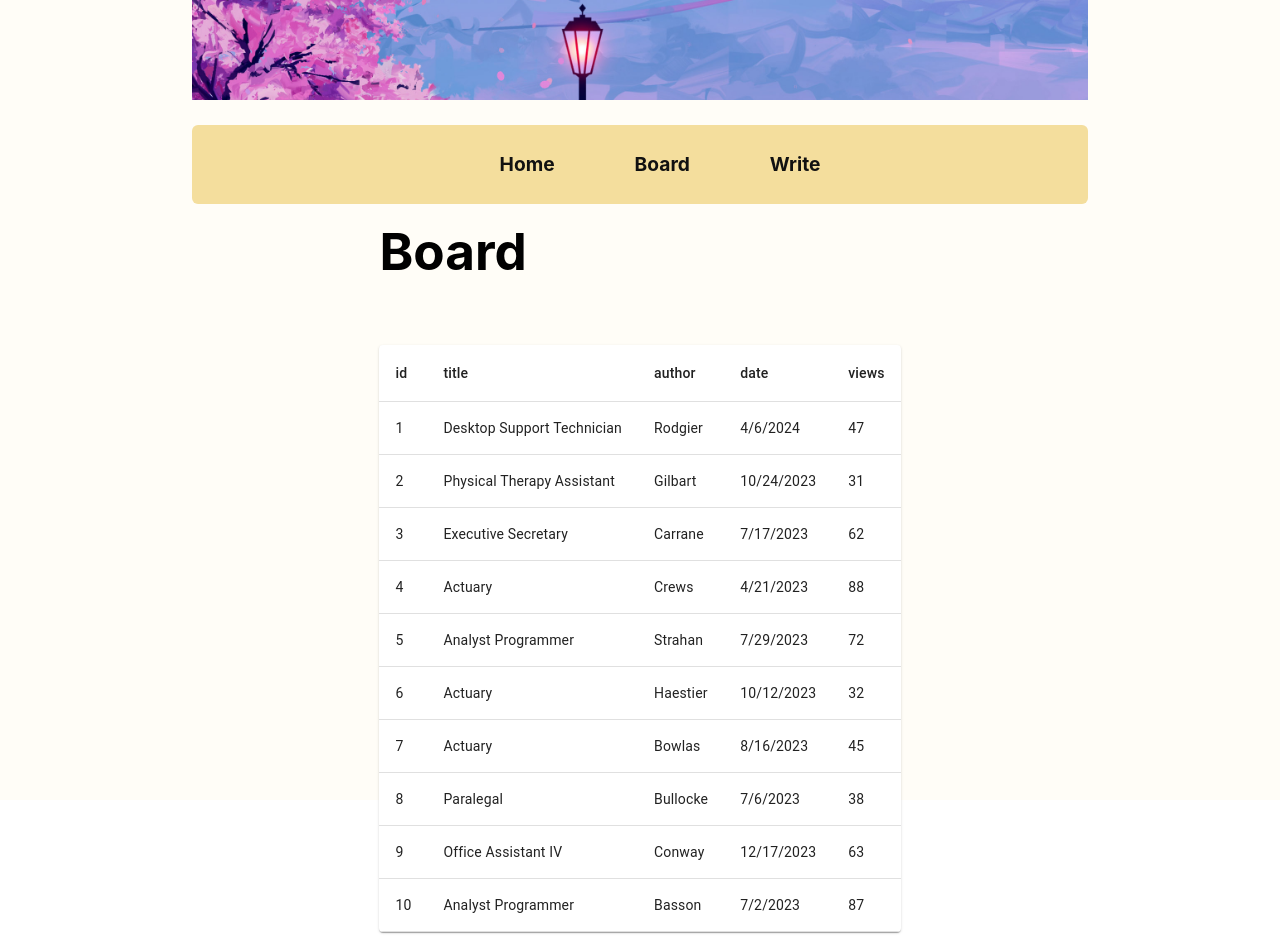
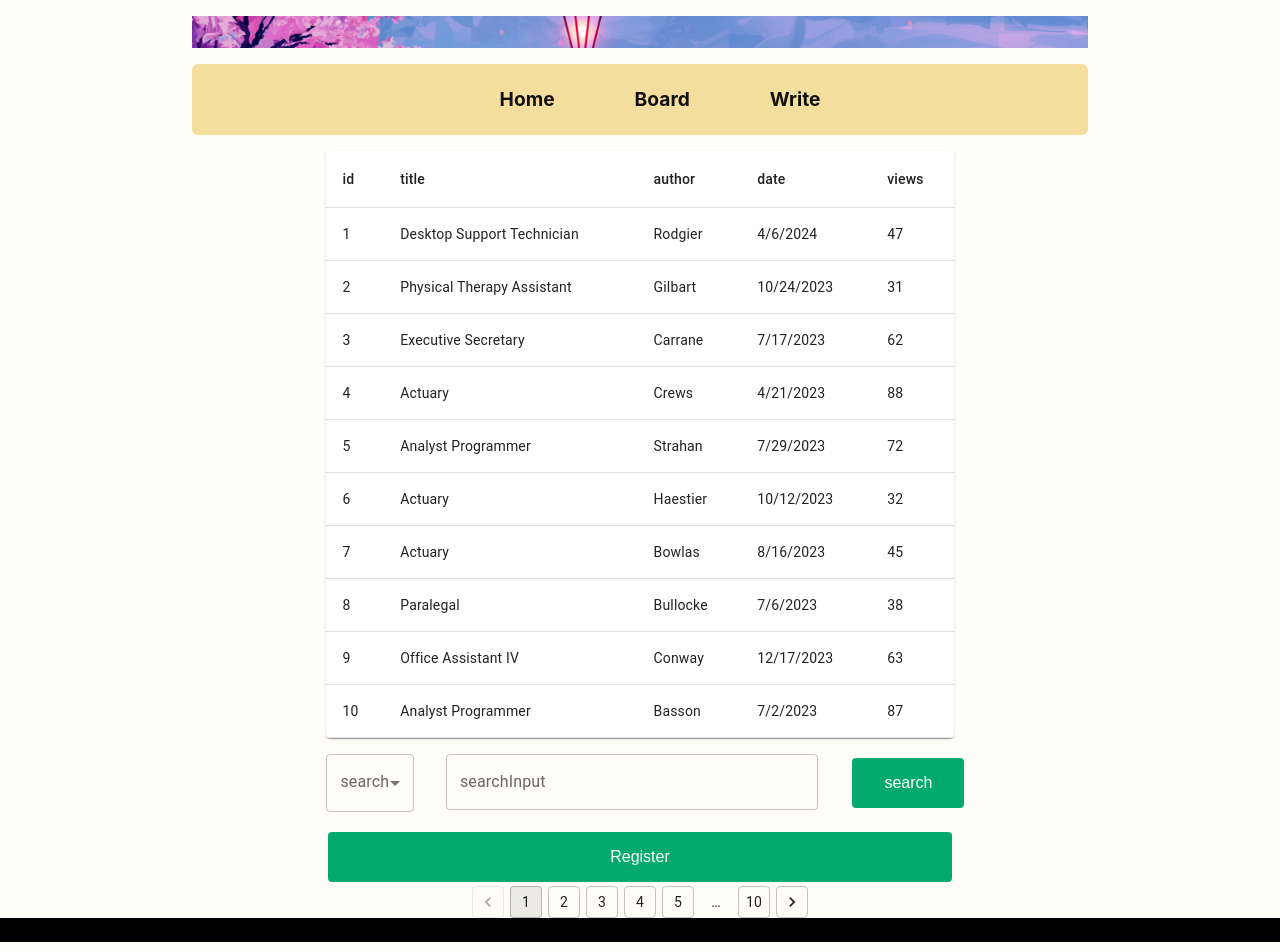
Before and after one commit to daumtto53/mini_board, a React (Vite) app in the folder frontend/: page /board in a window 1280 px wide. Shown: the top 952 px of the page. Built offline with nearby package versions, Linux system fonts and the light colour scheme.

Commit message:
style(front): board-read css style is stable now.

```diff
--- a/frontend/src/Board/BoardHome.jsx
+++ b/frontend/src/Board/BoardHome.jsx
@@ -1,43 +1,36 @@
 import BoardTable from "./BoardTable.jsx";
 import BoardPagination from "./BoardPagination.jsx";
 import BoardSearchBar from "./BoardSearchBar.jsx";
-import Button from "@mui/material/Button";
 
 import styles from "./css/Board.module.css";
 
-function BoardRegisterButton() {
-    return <Button
-		variant="contained"
-		sx={{
-			maxWidth: "15vh",
-			height: "5vh",
-			marginTop:"1vh",
-			marginRight: "5vh",
-			marginLeft: "auto"
-		}}>Register</Button>;
-}
+//export function BoardRegisterButton() {
+//    return (
+//        <Button
+//            variant="contained"
+//            sx={{
+//                maxWidth: "15vh",
+//                height: "5vh",
+//                marginTop: "1vh",
+//                marginRight: "5vh",
+//                marginLeft: "auto",
+//            }}
+//        >
+//            Register
+//        </Button>
+//    );
+//}
 
-function BoardHome() {
+export default function BoardHome() {
     return (
-        <div className={styles["page-wrapper"]}>
-            <header>
-                <h1>Board</h1>
-            </header>
-            <main>
         <section className={styles["board-wrapper"]}>
             <div className={styles.board}>
                 <BoardTable />
             </div>
-
 				<BoardSearchBar />
-
+				<button className={styles.register}>Register</button>
+				{/*<BoardRegisterButton />*/}
             <BoardPagination className={styles.pagination} />
-                    <BoardRegisterButton />
         </section>
-            </main>
-            <footer></footer>
-        </div>
     );
 }
-
-export default BoardHome;
--- a/frontend/src/Board/BoardPagination.jsx
+++ b/frontend/src/Board/BoardPagination.jsx
@@ -1,9 +1,7 @@
 import * as React from 'react';
 import Pagination from '@mui/material/Pagination';
-import Stack from '@mui/material/Stack';
 
 import styles from './css/Board.module.css';
-
 
 export default function BoardPagination() {
 	return (
--- a/frontend/src/Board/BoardSearchBar.jsx
+++ b/frontend/src/Board/BoardSearchBar.jsx
@@ -11,9 +11,11 @@ import styles from "./css/Board.module.css";
 
 export default function BoardSearchBar() {
     return (
+        <>
             <form className={styles["searchbar-wrapper"]} method="post">
                 <FormControl
                     sx={{
+                        width: "50vw",
                         display: "flex",
                         flexWrap: "wrap",
                         flexDirection: "row",
@@ -27,6 +29,7 @@ export default function BoardSearchBar() {
                         id="option"
                         name="option"
                         label="Age"
+                        size="small"
                         sx={{
                             flexGrow: 1,
                         }}
@@ -44,16 +47,9 @@ export default function BoardSearchBar() {
                             flexGrow: 3,
                         }}
                     />
-                <Button
-                    type="submit"
-                    variant="outlined"
-                    sx={{
-                        flexGrow: 1 / 2,
-                    }}
-                >
-                    Search
-                </Button>
+					<button>search</button>
                 </FormControl>
             </form>
+        </>
     );
 }
--- a/frontend/src/Board/BoardTable.jsx
+++ b/frontend/src/Board/BoardTable.jsx
@@ -23,7 +23,7 @@ function makeBoardRow(data, i) {
 function Board() {
     return (
             <TableContainer component={Paper}>
-                <Table aria-label="simple table">
+                <Table aria-label="simple table" sx={{size: "small"}}>
                     <TableHead>
                         <TableRow>
                             <TableCell>id</TableCell>
--- a/frontend/src/Board/css/Board.module.css
+++ b/frontend/src/Board/css/Board.module.css
@@ -1,9 +1,8 @@
+/*
 .page-wrapper {
     margin: 0 auto;
     width: 100%;
     height: 100%;
-
-	/*border: solid 3px blue;*/
 }
 
 .page-wrapper > header > h1 {
@@ -22,34 +21,41 @@
 
 .page-wrapper footer {
     height: 5%;
-}
+}*/
 
 /* Board내의 board, serachbar, pagination ratio START*/
 .board-wrapper {
     display: flex;
     flex-direction: column;
-    align-content: center;
+    align-items: stretch;
+	justify-content: center;
+	margin: 0 auto;
 
-	margin: 0 auto;
+	width: 70%;
 
 	/*border: solid 3px red;*/
 }
-
-.board-wrapper > .board {
+.board-wrapper .board {
     flex: 8 8 0;
 }
-
-.board-wrapper > .searchbar {
+.board-wrapper  .searchbar {
     flex: 1 1 0;
 }
-
-.board-wrapper > .pagination {
+.board-wrapper .pagination {
     flex: 1 1 0;
 }
 /* END */
 
 .searchbar-wrapper {
-    margin: 2rem 0;
+    margin: 1rem 0;
+}
+
+.board-wrapper .register {
+
+}
+
+.board-wrapper .line {
+	display: flex;
 }
 
 .pagination-wrapper {
--- a/frontend/src/RootLayout.jsx
+++ b/frontend/src/RootLayout.jsx
@@ -1,6 +1,13 @@
 import styles from "./RootLayout.module.css";
 import banner from "../resources/banner.jpg";
 import { Link, NavLink, Outlet } from "react-router-dom";
+
+function Footer() {
+	return (
+		<>
+		</>
+	);
+}
 
 export default function RootLayout() {
     return (
@@ -24,7 +31,10 @@ export default function RootLayout() {
 			<main>
 				<Outlet />
 			</main>
-            <div className={styles.main}></div>
+			<footer>
+				Text
+				{/*<Footer />*/}
+			</footer>
         </div>
     );
 }
--- a/frontend/src/RootLayout.module.css
+++ b/frontend/src/RootLayout.module.css
@@ -3,16 +3,26 @@
 	display: flex;
 	flex-direction: column;
 	align-items: center;
-	height: 100vh;
+	height: 100%;
+	justify-content: space-between;
+}
+
+.base header {
+	display: flex;
+	flex-direction: column;
+	margin-bottom: 1rem;
 }
 
 .base img {
-	height: 100px;
+	margin-top: 1rem;
+	height: 2rem;
 	width: 70vw;
 	object-fit: cover;
 }
 
+
 .navbar-wrapper {
+	margin-top: 1rem;
 	vertical-align: top;
 	font-size: 1.2rem;
 	background-color: #f4de9d;
@@ -30,7 +40,6 @@
 .navbar-wrapper ul {
 	list-style-type: none;
 	text-align: center;
-	height: 100%;
 }
 
 .navbar-wrapper li {
@@ -41,7 +50,7 @@
 
 .navbar-wrapper a {
 	display: block;
-	padding: 25px 20px;
+	padding: 2px 20px;
 	text-decoration: none;
 	text-align: center;
 	color: #111111 ;
@@ -53,3 +62,20 @@
 a:hover {
 	background-color: red;
 }
+
+.base > main {
+	width: 70vw;
+}
+
+.base > footer {
+	/*position:absolute;*/
+    margin:0;
+    padding:0;
+    bottom:0;
+    left:0;
+    width:100%;
+
+	height: 3%;
+	width: 100%;
+	background-color: black;
+}
--- a/frontend/src/index.css
+++ b/frontend/src/index.css
@@ -1,5 +1,11 @@
 * {
     box-sizing: border-box;
+}
+
+html {
+    height: 100%;
+    padding: 0;
+    margin: 0;
 }
 
 /*#root {
@@ -29,13 +35,15 @@
 }*/
 
 #root {
-	width: 100%;
-	justify-content: center;
+    width: 100%;
+    justify-content: center;
+    height: 100%;
 }
 
 body {
     font-family: Inter, system-ui, Avenir, Helvetica, Arial, sans-serif;
     line-height: 1.5;
+    height: 100%;
     font-weight: 400;
 
     color-scheme: light dark;
@@ -65,8 +73,9 @@ body {
     place-items: center;
     min-width: 320px;
     min-height: 100vh;
+    height: 100%;
     background-color: #fffdf7;
-	color: black;
+    color: black;
 }
 
 h1 {
@@ -74,7 +83,7 @@ h1 {
     line-height: 1.1;
 }
 
-button {
+/*button {
     border-radius: 8px;
     border: 1px solid transparent;
     padding: 0.6em 1.2em;
@@ -84,16 +93,33 @@ button {
     background-color: #1a1a1a;
     cursor: pointer;
     transition: border-color 0.25s;
+}*/
+
+button {
+    background-color: #04aa6d; /* Green */
+    border: none;
+    color: white;
+    padding: 16px 32px;
+    text-align: center;
+    text-decoration: none;
+    display: inline-block;
+    font-size: 16px;
+    margin: 4px 2px;
+    transition-duration: 0.4s;
+    cursor: pointer;
+
+	border-radius: 4px;
 }
+
 button:hover {
-    border-color: #646cff;
+    border-color: #030422;
 }
 button:focus,
 button:focus-visible {
     outline: 4px auto -webkit-focus-ring-color;
 }
 
-@media (prefers-color-scheme: light) {
+/*@media (prefers-color-scheme: light) {
     :root {
         color: #213547;
         background-color: #ffffff;
@@ -104,4 +130,4 @@ button:focus-visible {
     button {
         background-color: #f9f9f9;
     }
-}
+}*/
```
Lines whose indentation alone changed are shown as unchanged.
